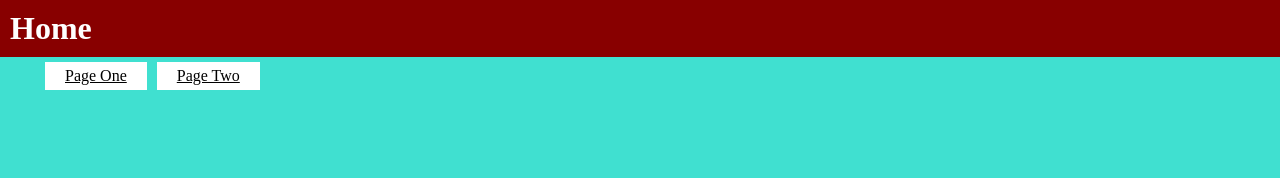
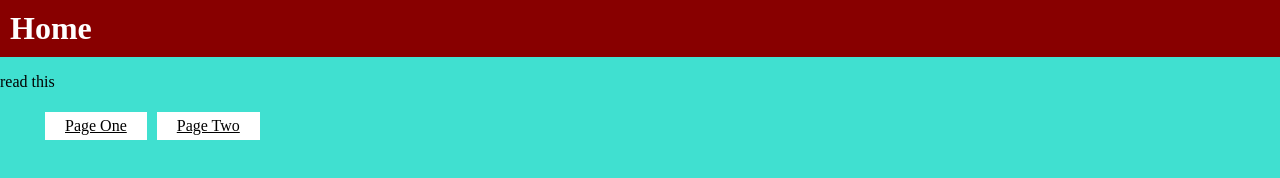
Before and after one commit to PageJimmy/Work, a plain HTML site: page index.html in a window 1280 px wide. Drawn offline with Linux system fonts and the light colour scheme.

Commit message:
Update index.html

```diff
--- a/index.html
+++ b/index.html
@@ -14,7 +14,7 @@
 
 
 <body>
-
+	<p>read this</p>
 
 	<ul>
 
```
